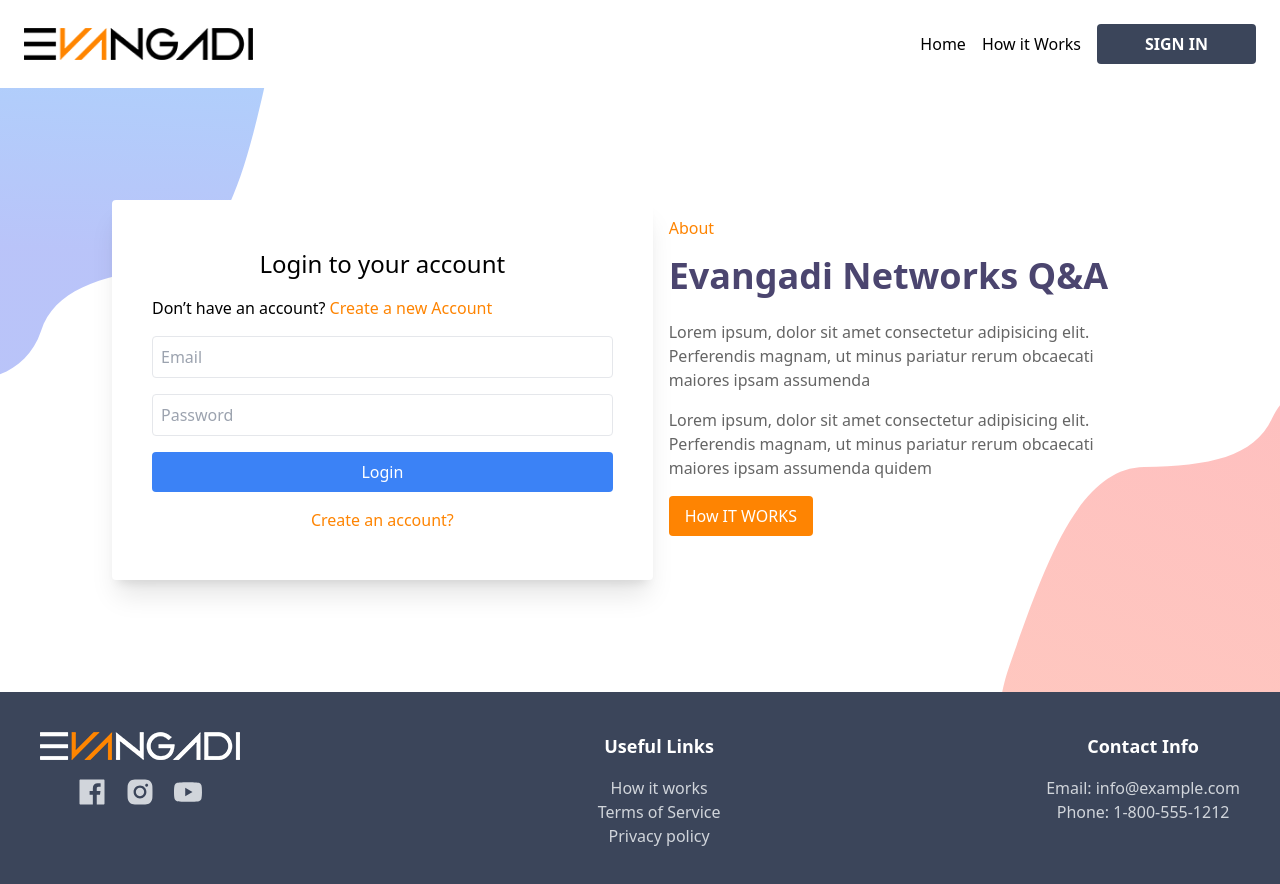
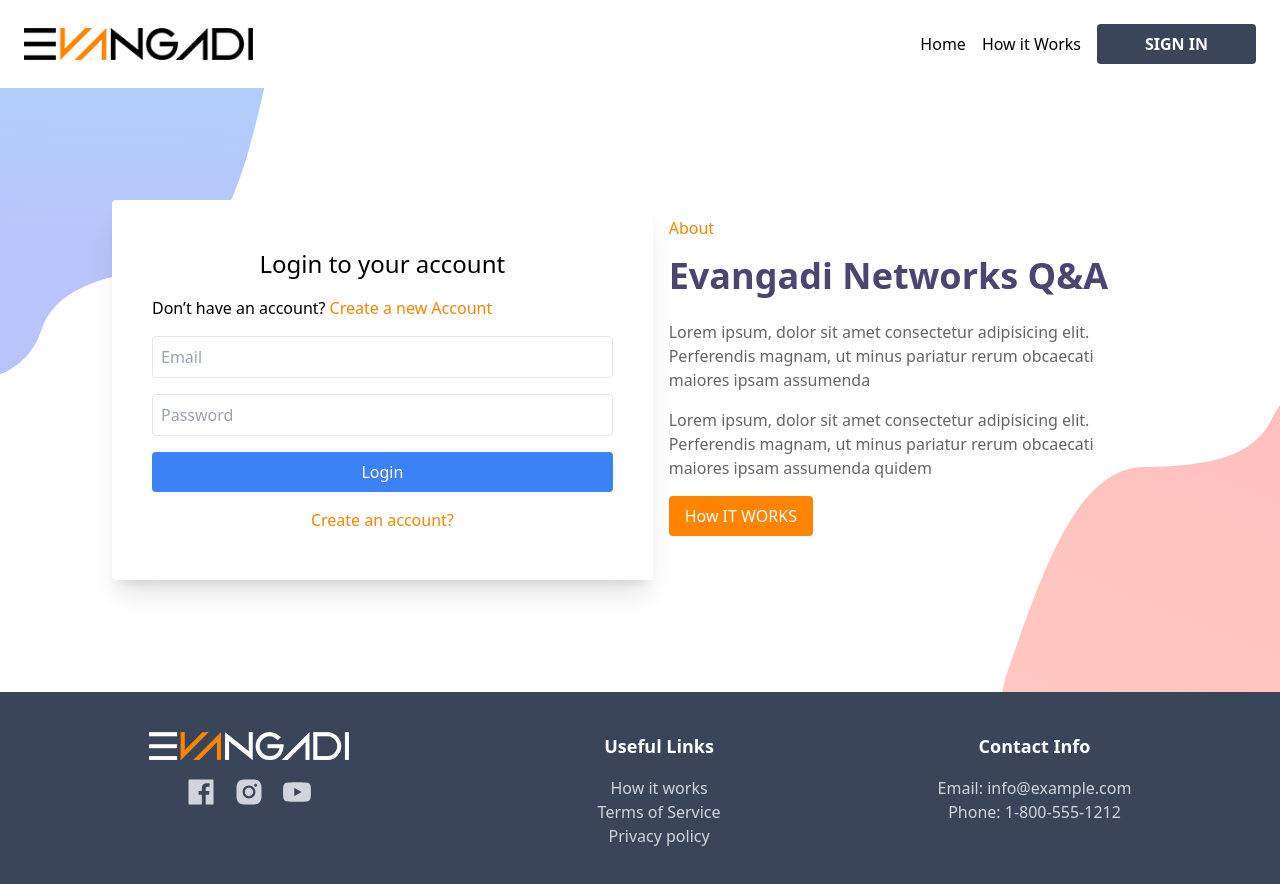
Before and after one commit to bekure27/Forum, a React (Vite) app: page / in a window 1280 px wide. Shown: the top 884 px of the page. Built offline with nearby package versions, Linux system fonts and the light colour scheme.

Commit message:
update footer style

```diff
--- a/src/components/Footer/Footer.jsx
+++ b/src/components/Footer/Footer.jsx
@@ -6,7 +6,7 @@
 function Footer() {
   return (
     <footer className="bg-footer text-white p-10">
-      <div className="container mx-auto flex flex-col md:flex-row justify-between">
+      <div className="container mx-auto flex flex-col md:flex-row justify-around">
         <div className="text-center mb-4 md:mb-0 md:mr-8">
           <img
             src="/10005.png"
```
